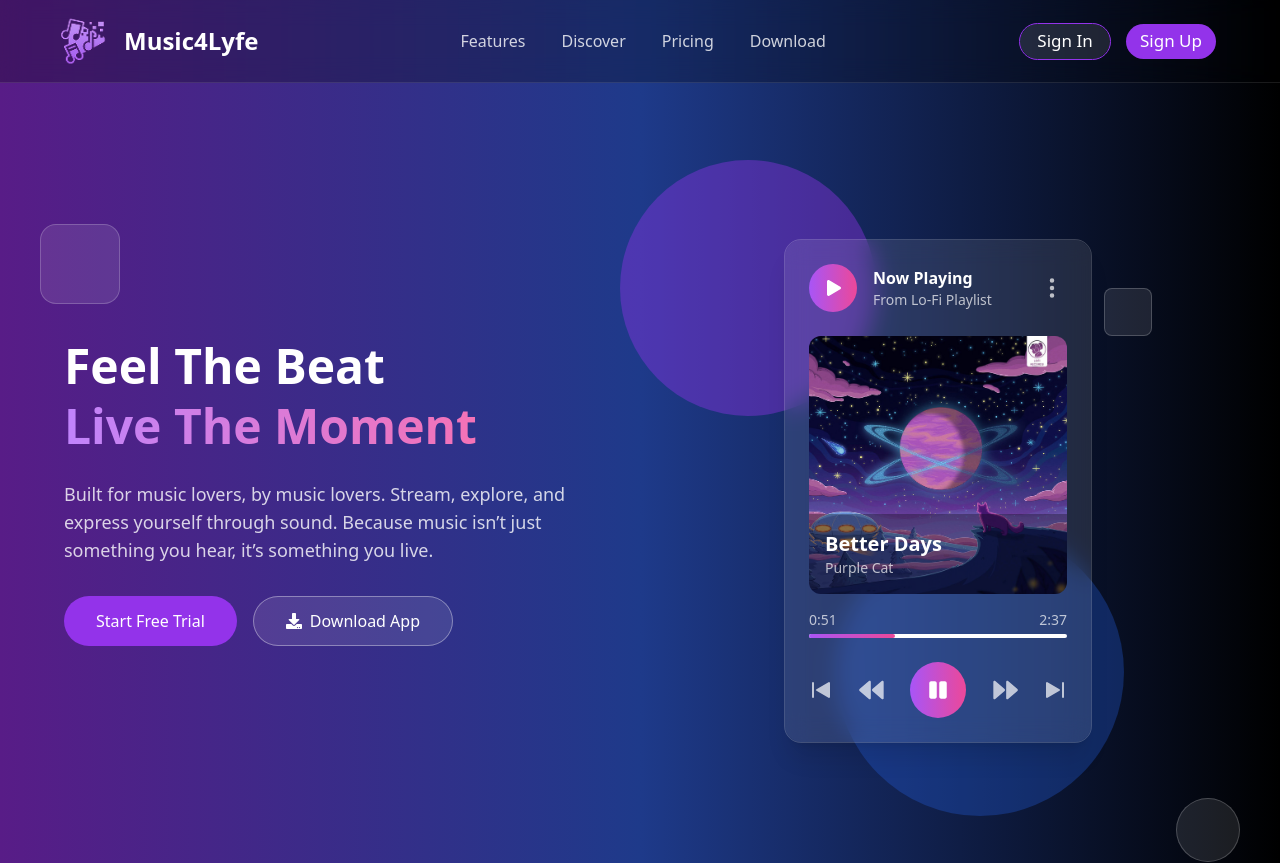
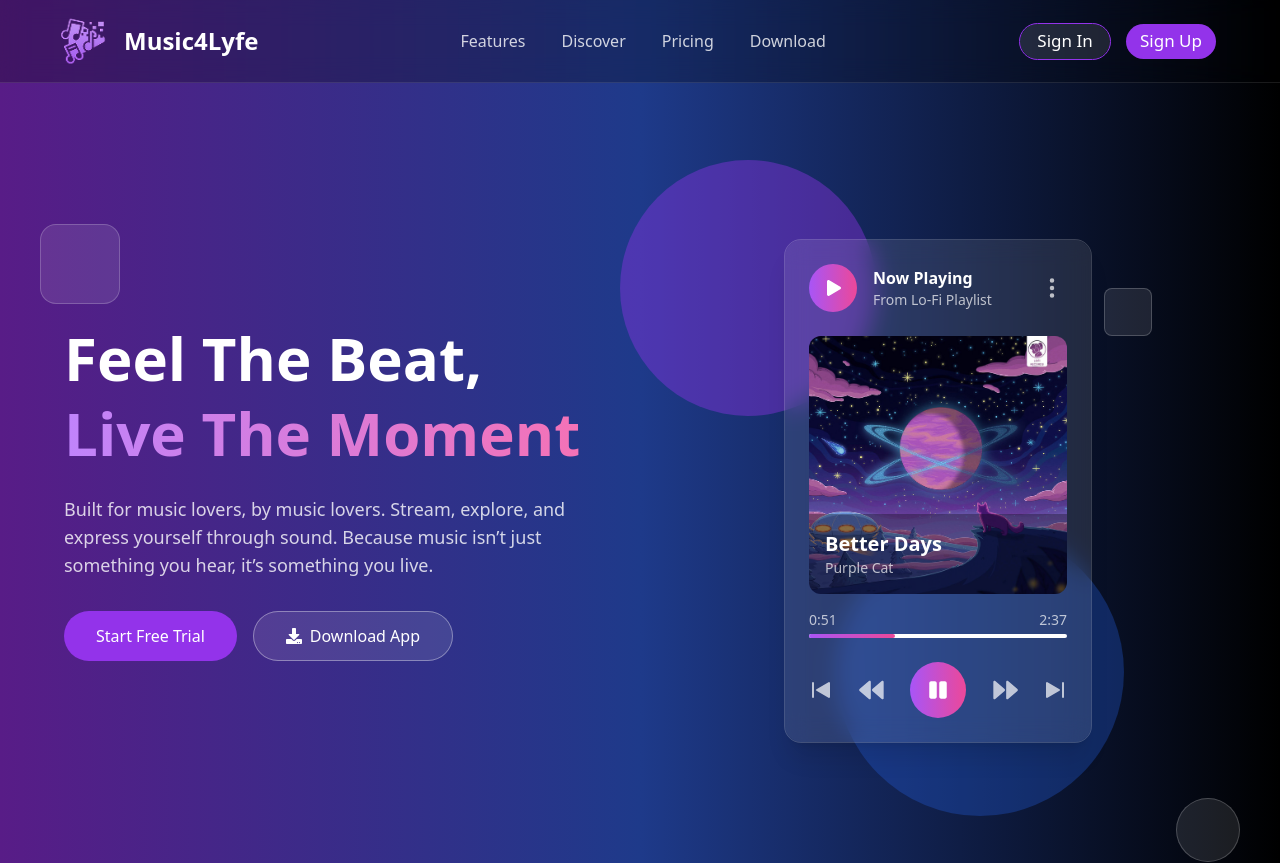
Before and after one commit to Alfianzyh/music4lyfe, a React (Vite) app: page / in a window 1280 px wide. Shown: the top 863 px of the page. Built offline with nearby package versions, Linux system fonts and the light colour scheme.

Commit message:
update hero section font size

```diff
--- a/src/components/HeroSection.jsx
+++ b/src/components/HeroSection.jsx
@@ -15,8 +15,8 @@ const HeroSection = () => {
       <div className="max-w-6xl mx-auto grid md:grid-cols-2 items-center gap-10 z-10 relative">
         {/* Left Side: Text & CTA */}
         <div className="space-y-6">
-          <h1 className="text-5xl font-bold leading-tight text-white">
-            Feel The Beat{" "}
+          <h1 className="text-6xl font-bold leading-tight text-white">
+            Feel The Beat,{" "}
             <span className="text-transparent bg-clip-text bg-gradient-to-r from-purple-400 to-pink-400">
               <br></br>Live The Moment
             </span>
```
